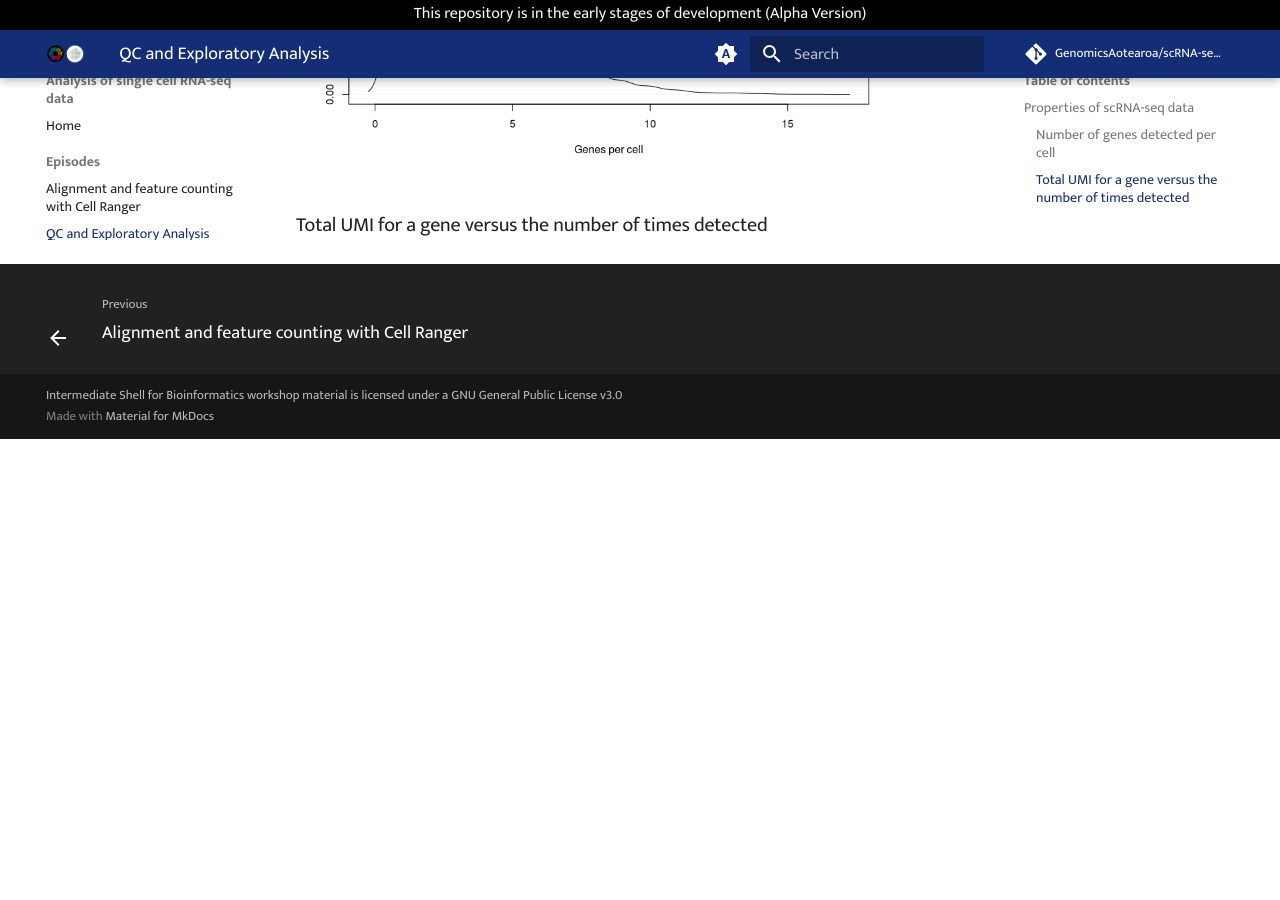
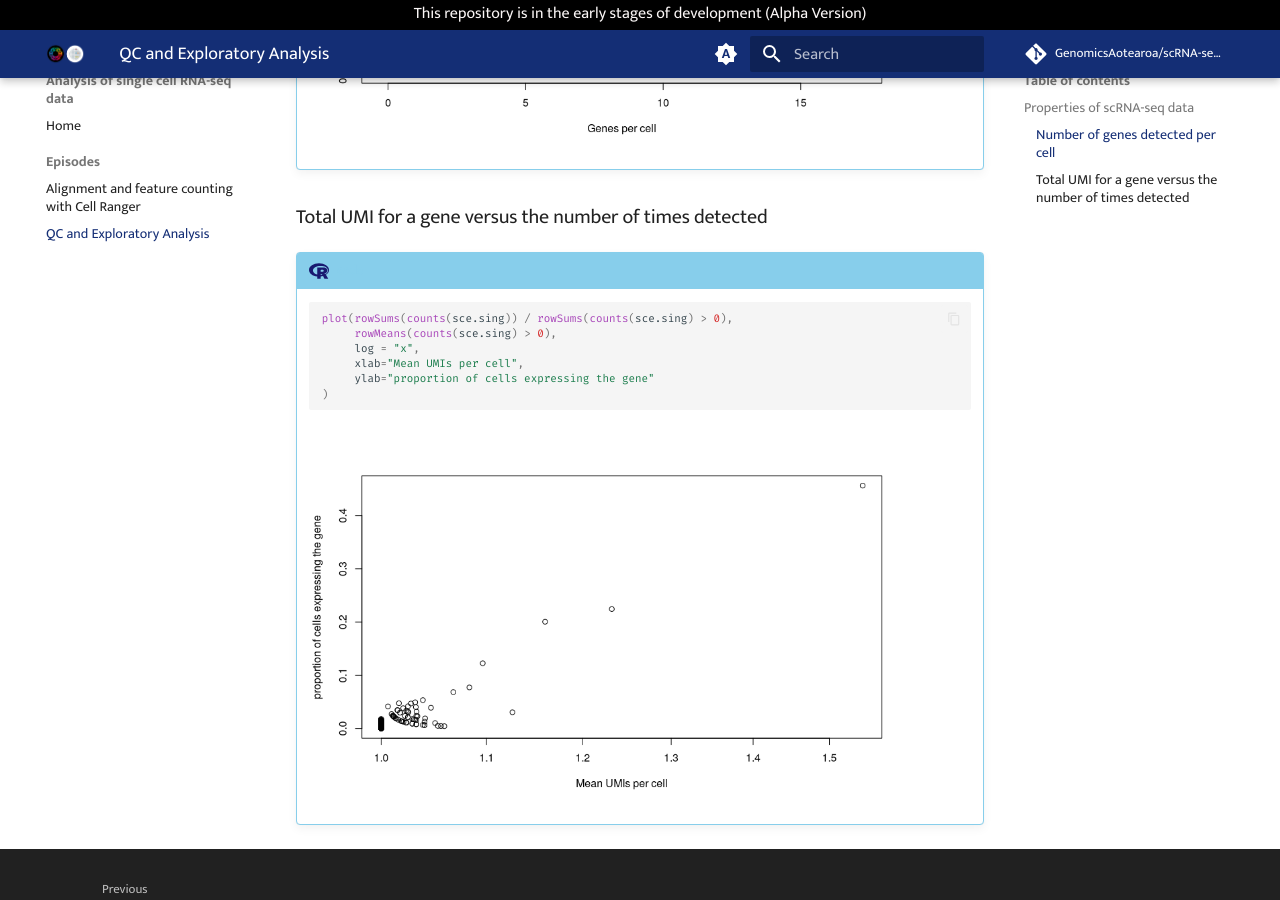
Before and after one commit to GenomicsAotearoa/scRNA-seq-data-analysis, an MkDocs documentation site: the page built from docs/episodes /2.md, in a window 1280 px wide and 900 px high, scrolled down 1649 px. Built offline with MkDocs 1.6.1 and Material for MkDocs 9.7.7, drawn with Linux system fonts in a browser that asks for light colours; comment, search, counter and statistics services are not loaded; before the commit the page ends 2088 px from its top, so only the background shows below that.

Commit message:
total UMI image

````diff
--- a/docs/episodes /2.md
+++ b/docs/episodes /2.md
@@ -102,6 +102,18 @@
     genesPerCell <- colSums(counts(sce.sing) > 0)
     plot(density(genesPerCell), main="", xlab="Genes per cell")
     ```
-![image ](../r_images/1_genespercell.png){width="600"}
+    ![image ](../r_images/1_genespercell.png){width="600"}
 
 ###  Total UMI for a gene versus the number of times detected
+
+!!! r-project "code"
+
+    ```r
+    plot(rowSums(counts(sce.sing)) / rowSums(counts(sce.sing) > 0),
+         rowMeans(counts(sce.sing) > 0),
+         log = "x",
+         xlab="Mean UMIs per cell",
+         ylab="proportion of cells expressing the gene"
+    )
+    ```
+    ![image](../r_images/2_total_umi.png){width="600"}
````
Also changed, not shown: docs/r_images/2_total_umi.png (added).
